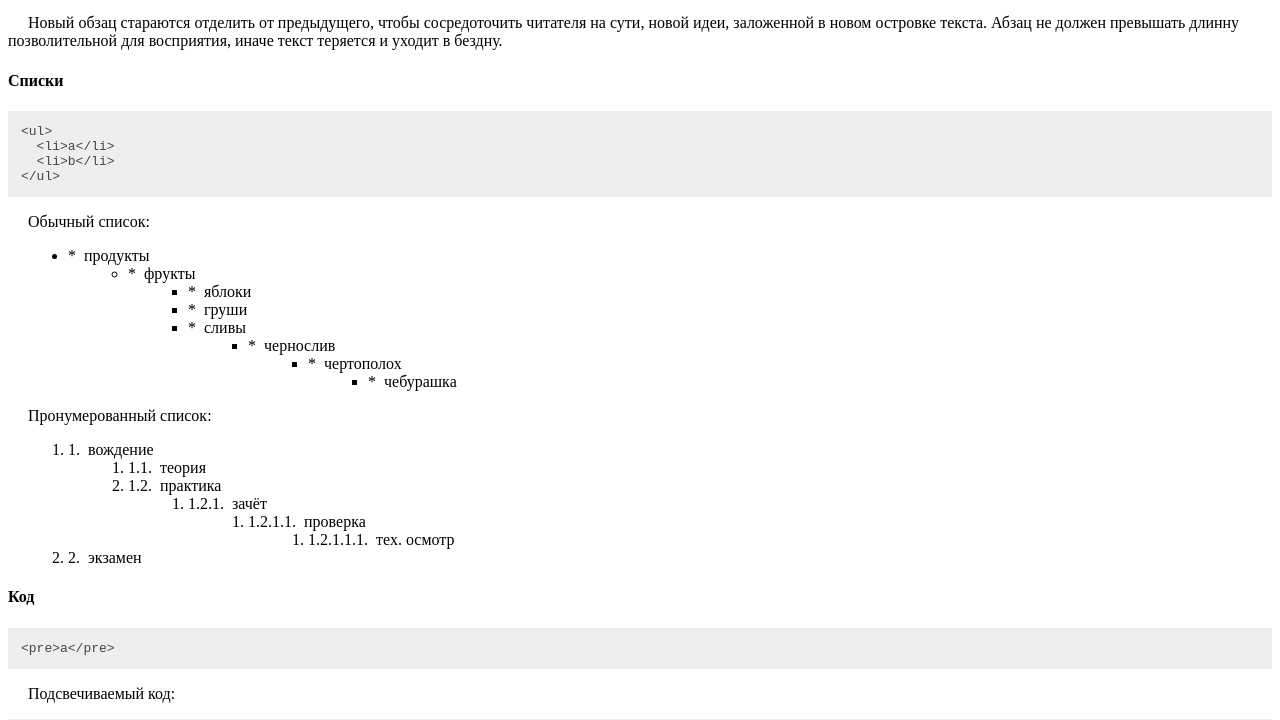
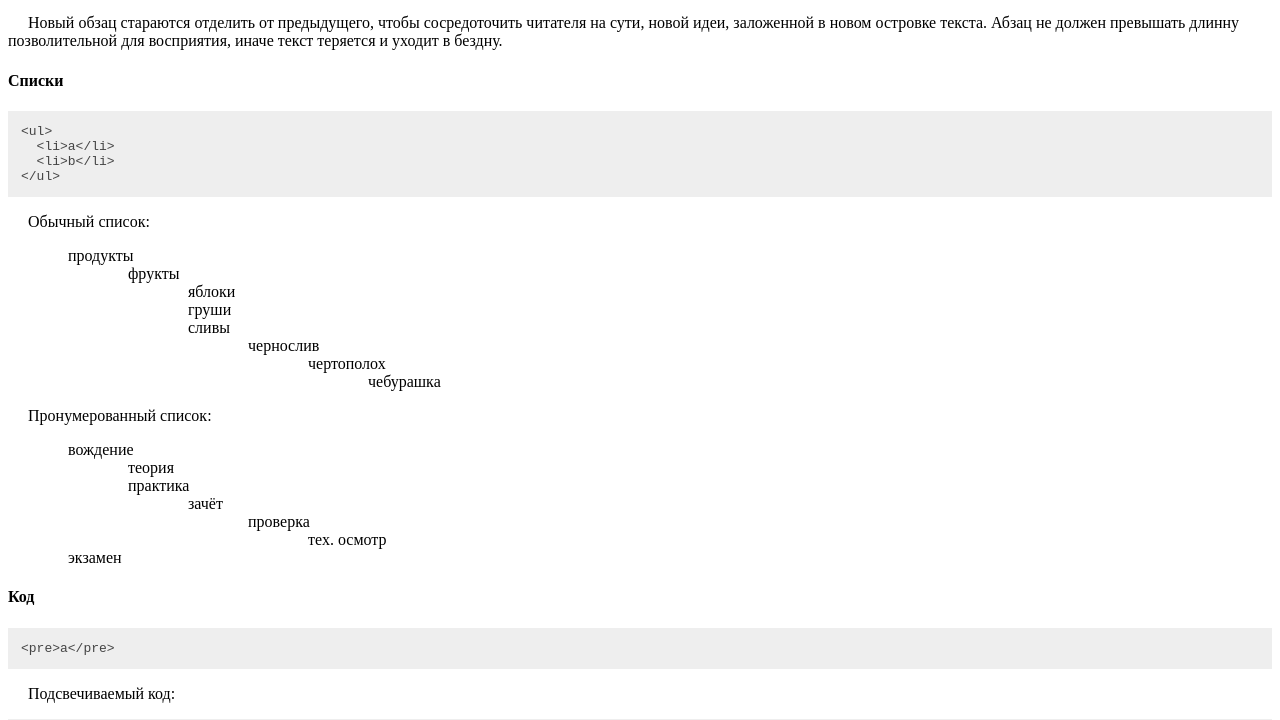
Before and after one commit to iegik/iegik.github.com, a PHP site: page /blog/html5.html in a window 1280 px wide. Shown: the part 997-1717 px from the top of the page. Run offline with PHP 8.4, Linux system fonts and the light colour scheme; some libraries are stand-ins or nearby versions.

Commit message:
Update typography.css
Fix lists out of article

```diff
--- a/css/typography.css
+++ b/css/typography.css
@@ -21,11 +21,11 @@ pre {
   word-wrap: break-word;
 }
 /* Red line */
-ul, ol, p:first-letter, blockquote, blockquote:before { margin-left:1.25em}
-li:before { margin-right: .5em;}
+ul, ol, p:first-letter, blockquote, blockquote:before { margin-left:1.25em;list-style-type:none;}
 ol {counter-reset: n;}
 ol li { counter-increment: n;}
-ol li:before{ content: counters(n, ".") ".";}
-ul li:before { content: "*"}
+article li:before { margin-right: .5em;}
+article ol li:before{ content: counters(n, ".") ".";}
+article ul li:before { content: "*"}
 p {max-width: 80em;}
 s+sup { position:absolute; line-height:.1;padding-bottom:3em;}
```
Lines whose indentation alone changed are shown as unchanged.
